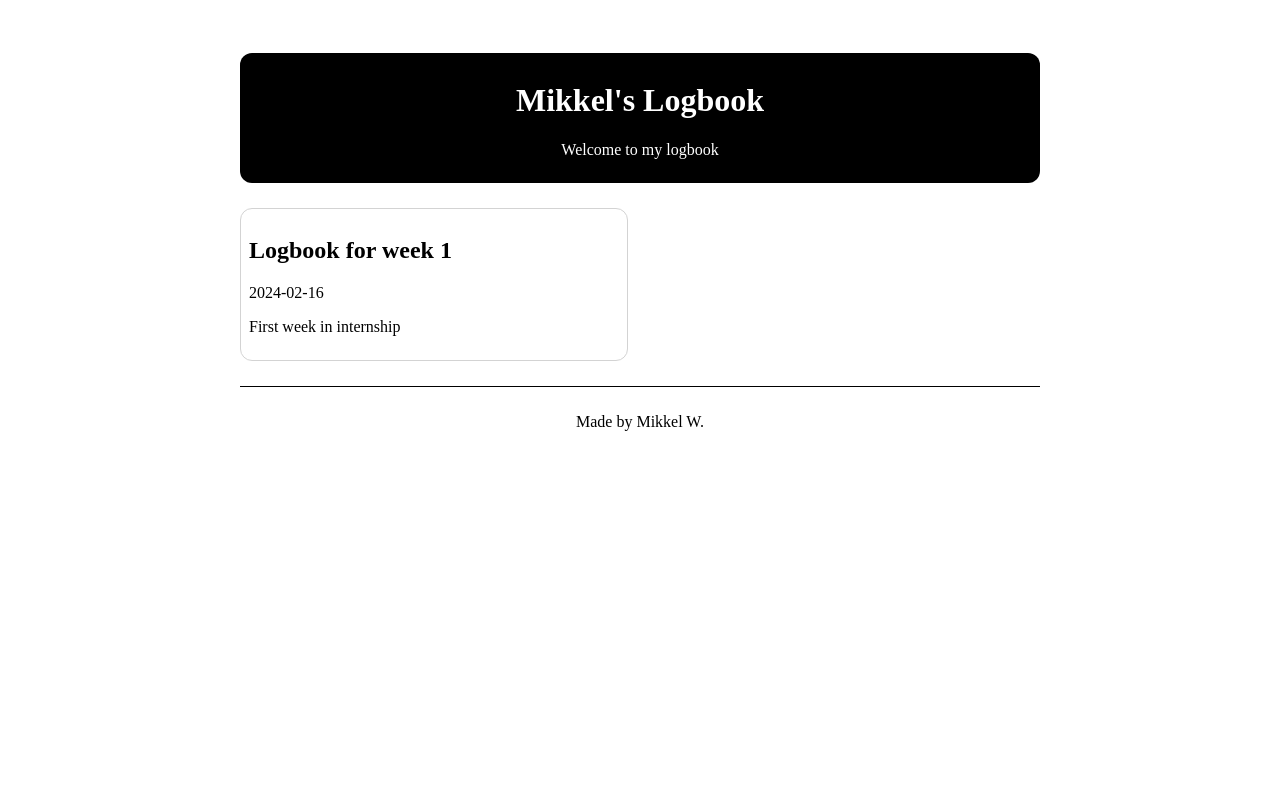
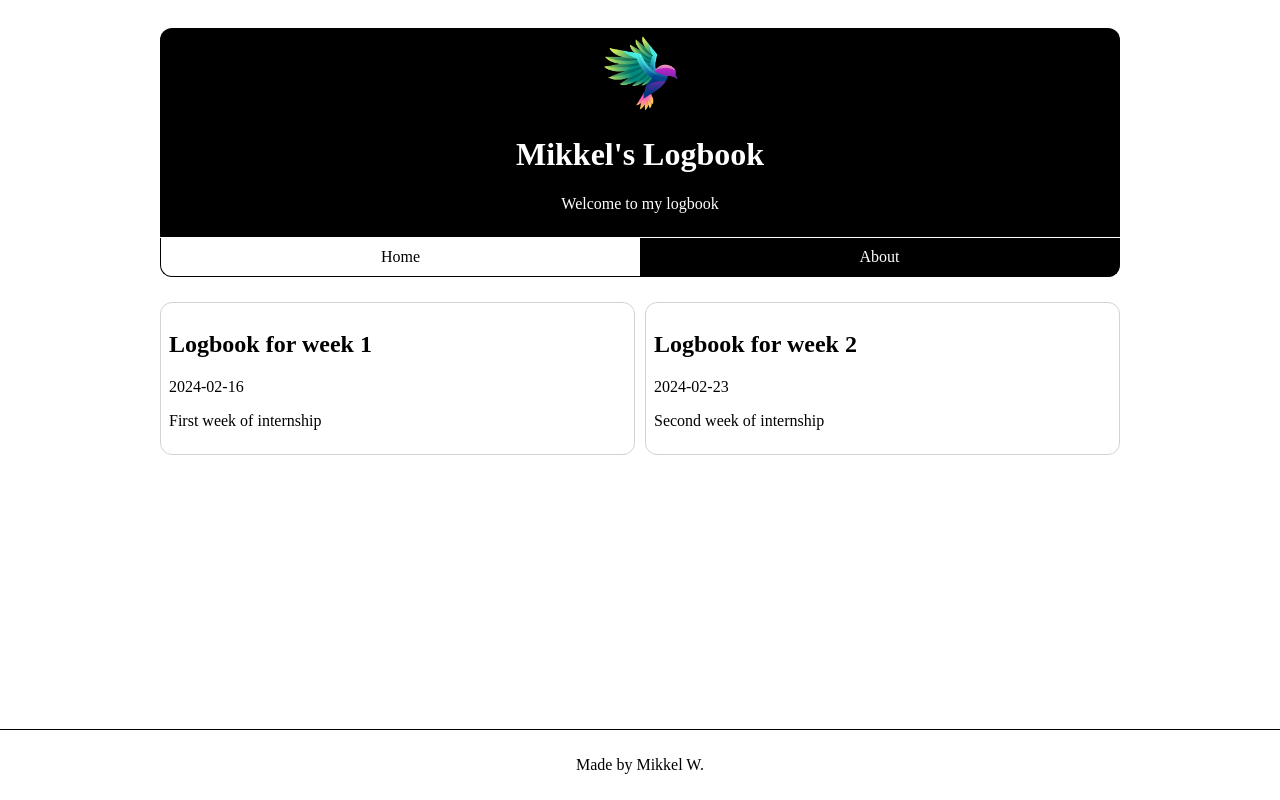
Before and after one commit to Mwaldemar/logbook, a Next.js app: page / in a window 1280 px wide. Built offline with nearby package versions, Linux system fonts and the light colour scheme.

Commit message:
added navigation for lolz

```diff
--- a/app/components/footer/footer.module.scss
+++ b/app/components/footer/footer.module.scss
@@ -0,0 +1,14 @@
+.footerContainer {
+    padding-bottom:60px;
+}
+
+.footer {
+    border-top: 1px solid black;
+    text-align: center;
+    padding: 10px 0px;
+    margin-top: 25px;
+    position: absolute;
+    left: 0;
+    bottom: 0;
+    right: 0;
+}
--- a/app/components/footer/footer.tsx
+++ b/app/components/footer/footer.tsx
@@ -1,9 +1,11 @@
-export const footer = () => {
-    return (
-        <footer>
-            <div>
-                <p>Made by Mikkel W.</p>
-            </div>
-        </footer>
-    );
-}
+import styles from './footer.module.scss'
+
+const Footer = () => (
+    <footer className={styles.footerContainer}>
+        <div className={styles.footer}>
+            <p>Made by Mikkel W.</p>
+        </div>
+    </footer>
+)
+
+export default Footer;
--- a/app/components/header/header.module.scss
+++ b/app/components/header/header.module.scss
@@ -0,0 +1,18 @@
+.header {
+    text-align: center;
+    background-color: black;
+    color: white;
+    padding: 8px;
+    margin: 0px 0px;
+    border-radius: 12px 12px 0px 0px;
+}
+
+.title {
+    text-decoration: none;
+    font-weight: bold;
+    color: white;
+
+    &:hover {
+        text-decoration: underline;
+    }
+}
--- a/app/components/header/header.tsx
+++ b/app/components/header/header.tsx
@@ -1,11 +1,21 @@
 /* eslint-disable react/no-unescaped-entities */
-export const header = () => {
-    return (
-        <header>
-            <div>
+import Link from 'next/link'
+import Image from 'next/image'
+import styles from './header.module.scss'
+
+import Navigation from '../navbar/navbar'
+
+const Header = () => (
+    <header>
+        <div className={styles.header}>
+            <Image width="75" height="75" src='/bird.png' alt='logo'/>
+            <Link className={styles.title} href="/">
                 <h1>Mikkel's Logbook</h1>
-                <p>Welcome to my logbook</p>
-            </div>
-        </header>
-    );
-};
+            </Link>
+            <p>Welcome to my logbook</p>
+        </div>
+        <Navigation />
+    </header>
+)
+
+export default Header;
--- /dev/null
+++ b/app/components/navbar/navbar.module.scss
@@ -0,0 +1,48 @@
+.navigation {
+    border-top: 1px solid white;
+    margin-bottom: 25px;
+}
+
+.linkContainer {
+  list-style: none;
+  padding: 0;
+  margin: 0;
+  display: flex;
+  position: sticky;
+  top: 0;
+}
+
+.navItem {
+  flex: 1;
+  text-align: center;
+}
+
+.link {
+  background-color: black;
+  display: block;
+  padding: 10px;
+  text-decoration: none;
+  color: white;
+  transition: background-color 0.3s ease;
+  border-bottom: 1px solid black;
+
+  &.right {
+    border-bottom-right-radius: 12px;
+    border-right: 1px solid black;
+  }
+
+  &.left {
+    border-bottom-left-radius: 12px;
+    border-left: 1px solid black;
+  }
+
+  &:hover {
+    background-color: white;
+    color: black;
+  }
+}
+
+.active {
+  background-color: white;
+  color: black;
+}
--- /dev/null
+++ b/app/components/navbar/navbar.tsx
@@ -0,0 +1,34 @@
+'use client'
+
+import React from "react"
+import Link from "next/link"
+import clsx from 'clsx'
+
+import { usePathname } from 'next/navigation'
+
+import styles from './navbar.module.scss'
+
+const Navigation = () => {
+const pathname = usePathname()
+
+    return (
+        <nav>
+            <div className={styles.navigation}>
+                <ul className={styles.linkContainer}>
+                    <li className={styles.navItem}>
+                        <Link href="/" className={clsx(styles.link, { [styles.active]: pathname === '/' }, styles.left)}>
+                            Home
+                        </Link>
+                    </li>
+                    <li className={styles.navItem}>
+                        <Link href="/about" className={clsx(styles.link, { [styles.active]: pathname === '/about' }, styles.right)}>
+                            About
+                        </Link>
+                    </li>
+                </ul>
+            </div>
+        </nav>
+    )
+}
+
+export default Navigation;
--- a/app/layout.tsx
+++ b/app/layout.tsx
@@ -1,8 +1,7 @@
 /* eslint-disable react/no-unescaped-entities */
 import type { Metadata } from "next";
-import { header }  from "./components/header/header"
-import { footer } from './components/footer/footer'
-import Link from "next/link";
+import Header  from "./components/header/header"
+import Footer from './components/footer/footer'
 
 import styles from './page.module.scss'
 
@@ -17,32 +16,13 @@ export default function RootLayout({
   children: React.ReactNode;
 }>) {
 
-  const header = (
-    <header>
-            <div className={styles.header}>
-              <Link className={styles.title} href="/">
-                <h1>Mikkel's Logbook</h1>
-              </Link>
-                <p>Welcome to my logbook</p>
-            </div>
-        </header>
-  )
-
-  const footer = (
-    <footer>
-            <div className={styles.footer}>
-                <p>Made by Mikkel W.</p>
-            </div>
-        </footer>
-  )
-
   return (
     <html lang="en">
       <body>
         <div className={styles.container}>
-        {header}
-        {children}
-        {footer}
+          <Header />
+          {children}
+          <Footer />
         </div>
       </body>
     </html>
--- a/app/page.module.scss
+++ b/app/page.module.scss
@@ -1,6 +1,6 @@
 .container {
     margin: auto;
-    max-width: 50rem;
+    max-width: 60rem;
     padding: 20px;
 }
 
@@ -11,23 +11,6 @@
     padding: 8px;
     margin: 25px 0px;
     border-radius: 12px;
-}
-
-.footer {
-    border-top: 1px solid black;
-    text-align: center;
-    padding: 10px 0px;
-    margin-top: 25px;
-}
-
-.title {
-    text-decoration: none;
-    font-weight: bold;
-    color: white;
-
-    &:hover {
-        text-decoration: underline;
-    }
 }
 
 .logTitle {
@@ -49,6 +32,6 @@
 
 .logSpace {
     display: grid;
-    grid-gap: 25px;
+    grid-gap: 10px;
     grid-template-columns: repeat(2, minmax(0, 1fr));
 }
--- a/posts/log1.md
+++ b/posts/log1.md
@@ -1,5 +1,5 @@
 ---
 title: "Logbook for week 1"
-subtitle: "First week in internship"
+subtitle: "First week of internship"
 date: "2024-02-16"
 ---
--- /dev/null
+++ b/posts/log2.md
@@ -0,0 +1,5 @@
+---
+title: "Logbook for week 2"
+subtitle: "Second week of internship"
+date: "2024-02-23"
+---
```
Also changed, not shown: app/about/page.tsx (added, +9 -0 lines), package.json (+5 -4 lines), public/bird.png (added), 1 other file (tests, documents, lock files or other folders).
